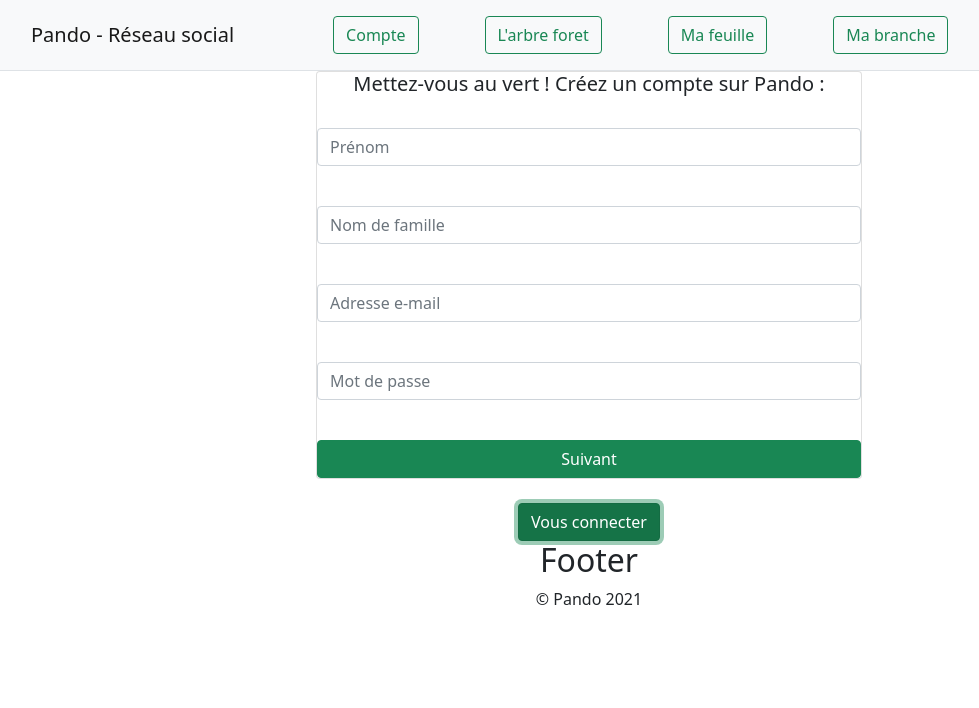
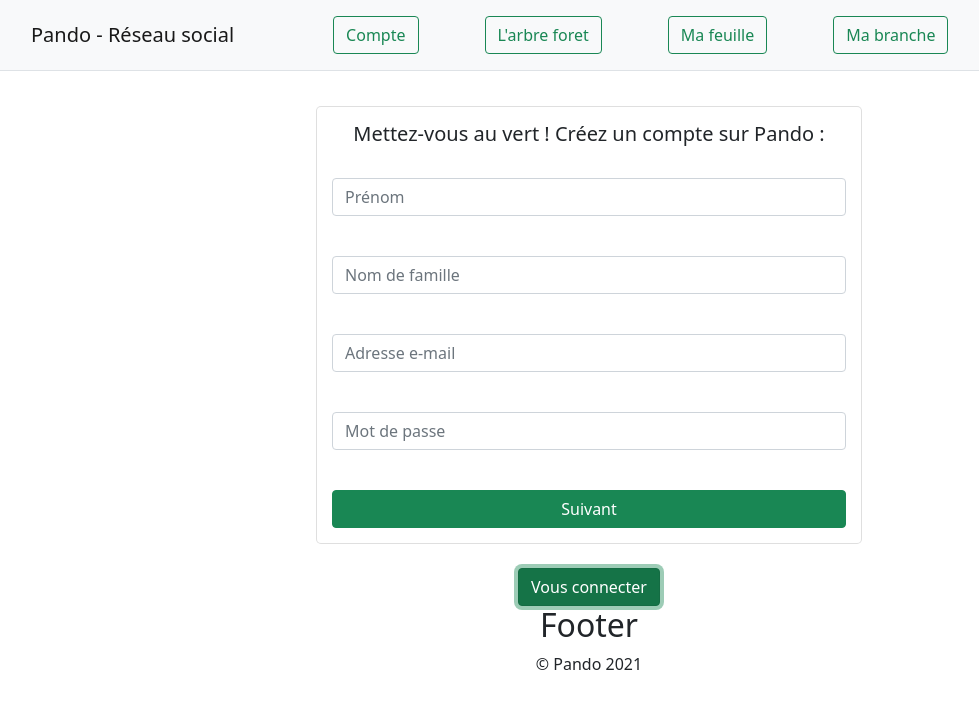
Before and after one commit to Gaz-o/projet-pando, a React (Create React App) app: page / in a window 1280 px wide. Both pictures are taken after a click on the button "Créer un compte". Shown: the top 708 px of the page, without its empty margins (51-1030 px from the left). Built offline with nearby package versions, Linux system fonts and the light colour scheme.

Commit message:
Card correct°

```diff
--- a/src/view/compte/compte.css
+++ b/src/view/compte/compte.css
@@ -1,4 +1,4 @@
-.creaForm{
+#creaForm{
 padding:15px;
 border-radius: 5px;
 margin-top:35px;
--- a/src/view/compte/crea/crea.js
+++ b/src/view/compte/crea/crea.js
@@ -53,7 +53,7 @@ function Crea() {
 
               <Col lg="6">
 
-                <Card class="creaForm">
+                <Card id="creaForm">
 
                 <h5>Mettez-vous au vert ! Créez un compte sur Pando :</h5><br/>
 
--- a/src/view/compte/log/log.js
+++ b/src/view/compte/log/log.js
@@ -63,7 +63,7 @@ function Log() {
 
             <Col lg="6">
 
-                <Card class="creaForm">
+                <Card>
 
                     <InputGroup className="mb-3">
 
```
